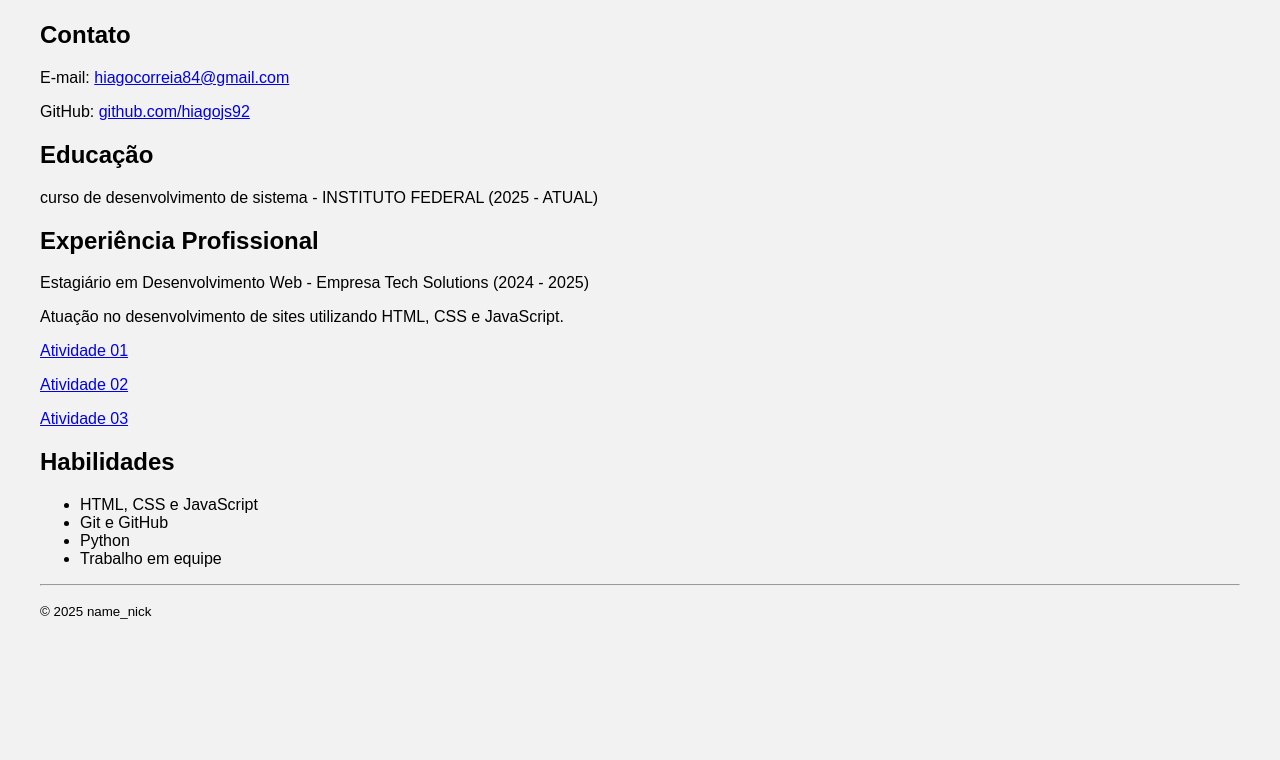
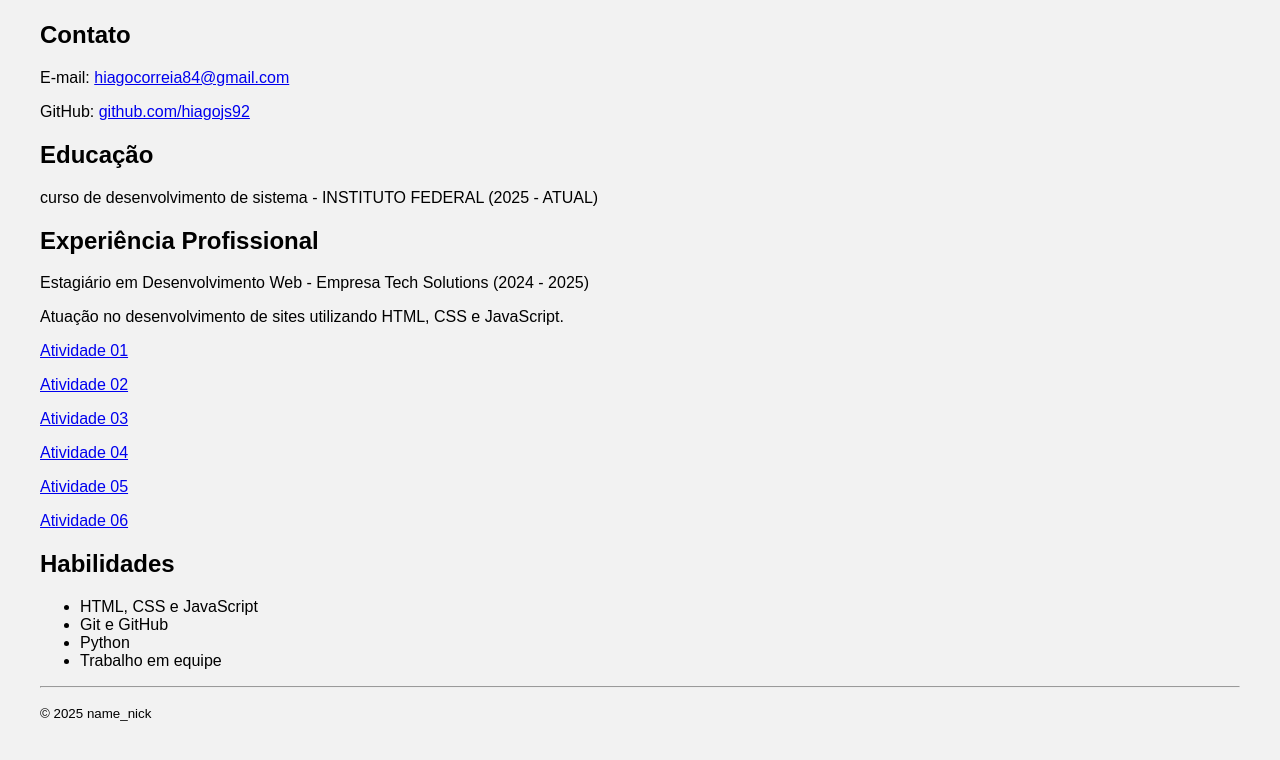
Before and after one commit to hiagojs92/hiagojs92.github.io, a plain HTML site: page index.html in a window 1280 px wide. Shown: the part 469-1229 px from the top of the page. Before the commit the page ends 1129 px from the top, so only its background shows below. Drawn offline with Linux system fonts and the light colour scheme.

Commit message:
Add links for Atividade 4 to 6 in index.html

```diff
--- a/index.html
+++ b/index.html
@@ -31,6 +31,12 @@
     <p><a href="Atividade1.html"> Atividade 01</a></p>
     <p><a href="Atividade2.html"> Atividade 02</a></p>
     <p><a href="Atividade3.html"> Atividade 03</a></p>
+    <p><a href="Atividade4.html"> Atividade 04</a></p>
+    <p><a href="Atividade5.html"> Atividade 05</a></p>
+    <p><a href="Atividade6.html"> Atividade 06</a></p>
+
+
+
 
 
     <!-- Habilidades -->
```
